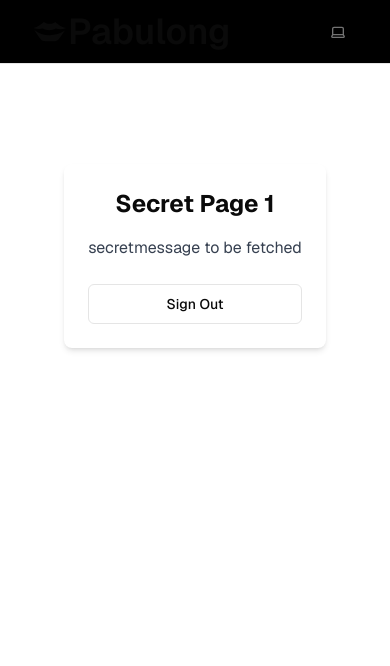
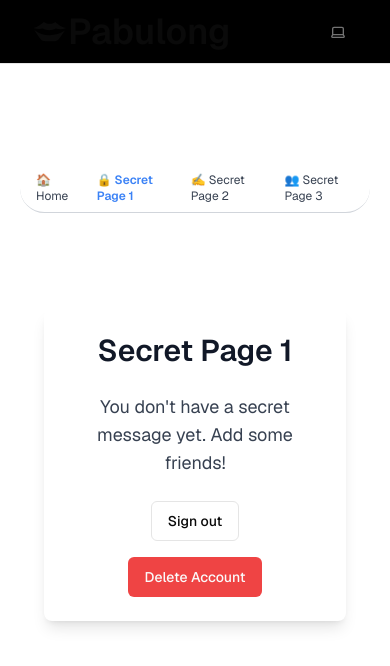
Before and after one commit to jerwintuchi/pabulong, a Next.js app: page /secret-page-1 in a window 390 px wide. Shown: the top 666 px of the page. Built offline with nearby package versions, Linux system fonts and the light colour scheme; no server answers; the database is empty.

Commit message:
ui: responsive navlinks

```diff
--- a/app/(dashboard)/(routes)/secret-page-1/page.tsx
+++ b/app/(dashboard)/(routes)/secret-page-1/page.tsx
@@ -1,27 +1,47 @@
-// Add this to mark the component as a client component
 "use client";
 
+import { useEffect, useState } from "react";
 import { Button } from "@/components/ui/button";
 import { signOutAction } from "@/app/actions";
+import { getSecretMessage, handleDeleteAccount } from "@/utils/queries/queryDefinitions"; // Assuming this is where your query for secret message exists
+import SignOutButton from "@/components/buttons/signout-button";
+import DeleteAccountButton from "@/components/buttons/delete-account-button";
 
+// Secret Page Component
 export default function SecretPage1() {
+    const [secretMessage, setSecretMessage] = useState<string | null>(null);
+
+    // Fetch the secret message once the component is mounted
+    useEffect(() => {
+        const fetchSecretMessage = async () => {
+            const message = await getSecretMessage();
+            if (message !== undefined) { // Add a null check
+                setSecretMessage(message);
+            } else {
+                setSecretMessage("You don't have a secret message yet. Add some friends!"); // or set a default value
+            }
+        };
+
+        fetchSecretMessage();
+    }, []); // Empty dependency array ensures this runs once on component mount
 
     return (
-        <div className="max-w-lg mx-auto p-6 bg-white dark:bg-gray-900 rounded-lg shadow-md">
-            <h1 className="text-2xl font-bold text-center">Secret Page 1</h1>
-            <p className="mt-4 text-gray-700 dark:text-gray-300 text-center">
-                {"secretmessage to be fetched"}
-            </p>
-            <div className="mt-6 flex gap-4 justify-center">
-                <form className="w-full">
-                    <Button
-                        variant="outline"
-                        onClick={signOutAction}
-                        className="w-full sm:w-auto"
-                    >
-                        Sign Out
-                    </Button>
-                </form>
+        <div className="max-w-lg mx-auto p-6 bg-white dark:bg-gray-900 rounded-lg shadow-lg">
+            <h1 className="text-3xl font-semibold text-center text-gray-900 dark:text-gray-100">
+                Secret Page 1
+            </h1>
+
+            {/* Display Secret Message */}
+            <div className="mt-6 text-center">
+                <p className="text-lg text-gray-700 dark:text-gray-300">
+                    {secretMessage || "You don't have a secret message yet. Add some friends!"}
+                </p>
+            </div>
+
+            {/* Action Buttons */}
+            <div className="mt-6 flex flex-col sm:flex-row justify-center items-center gap-4">
+                <SignOutButton className="w-full sm:w-auto text-center" />
+                <DeleteAccountButton />
             </div>
         </div>
     );
--- a/app/(dashboard)/(routes)/secret-page-2/page.tsx
+++ b/app/(dashboard)/(routes)/secret-page-2/page.tsx
@@ -1,3 +1,4 @@
+"use client";
 import React from 'react'
 
 export default function Page() {
--- a/app/(dashboard)/(routes)/secret-page-3/page.tsx
+++ b/app/(dashboard)/(routes)/secret-page-3/page.tsx
@@ -1,3 +1,4 @@
+"use client";
 import React from 'react'
 
 
--- a/app/(dashboard)/_components/HomePageClient.tsx
+++ b/app/(dashboard)/_components/HomePageClient.tsx
@@ -1,13 +1,13 @@
-"use client";
+// app/(dashboard)/_components/HomePageClient.tsx
+"use client"; // This marks the file as a client-side component
 
-import { Button } from "@/components/ui/button";
-import Link from "next/link";
 import React from "react";
 import { usePathname } from "next/navigation";
-import { handleDeleteAccount } from "@/utils/queries/queryDefinitions";
+
 import { UserType } from "@/app/types/definitions";
 import SignOutButton from "@/components/buttons/signout-button";
 import DeleteAccountButton from "@/components/buttons/delete-account-button";
+import NavLinks from "@/components/NavLinks";
 
 interface HomePageClientProps {
     user: UserType;
@@ -23,15 +23,12 @@ export default function HomePageClient({ user }: HomePageClientProps) {
     const pathname = usePathname();
 
     return (
-        <div className="relative flex justify-center">
+        <div className="relative flex justify-center mt-20">
             {/* Main Content */}
             <div className="max-w-lg mx-auto p-6 bg-white dark:bg-gray-900 rounded-xl shadow-md border border-gray-300 dark:border-gray-700">
                 <h1 className="text-2xl font-medium text-gray-900 dark:text-gray-100 text-center">
-                    Hi, {user.username}
+                    Hi, {user.username}!
                 </h1>
-                <p className="mt-2 text-gray-700 dark:text-gray-300 text-center">
-                    Secret Message: {user.secretMessage || "No secret message yet. Add some friends!"}
-                </p>
 
                 {/* Centered Buttons */}
                 <div className="mt-6 flex flex-col sm:flex-row justify-center items-center gap-4">
@@ -39,23 +36,6 @@ export default function HomePageClient({ user }: HomePageClientProps) {
                     <DeleteAccountButton />
                 </div>
             </div>
-
-            {/* Right Side HUD (Fixed Navigation) */}
-            <div className="fixed right-6 top-1/2 transform -translate-y-1/2 flex flex-col space-y-2">
-                {sideNavLinks.map(({ href, label }) => (
-                    <Link key={href} href={href}>
-                        <div
-                            className={`relative px-4 py-3 w-48 text-gray-900 dark:text-gray-200 rounded-l-xl transition-all
-                            ${pathname === href ? "bg-blue-500 text-white font-semibold shadow-lg" : "bg-gray-100 dark:bg-gray-800 hover:bg-gray-200 dark:hover:bg-gray-700"}`}
-                        >
-                            {pathname === href && (
-                                <span className="absolute left-0 top-1/2 -translate-y-1/2 w-2 h-full bg-blue-600 rounded-l-md"></span>
-                            )}
-                            {label}
-                        </div>
-                    </Link>
-                ))}
-            </div>
         </div>
     );
 }
--- /dev/null
+++ b/app/(dashboard)/layout.tsx
@@ -0,0 +1,19 @@
+// app/(dashboard)/layout.tsx
+import React from "react";
+import NavLinks from "@/components/NavLinks";
+
+interface SecretLayoutProps {
+    children: React.ReactNode;
+}
+
+export default function SecretLayout({ children }: SecretLayoutProps) {
+    return (
+        <div className="flex flex-col min-h-screen max-w-5xl mx-auto">
+            {/* Fixed NavLinks */}
+            <NavLinks />
+
+            {/* Main Content with padding for proper spacing */}
+            <div className="flex flex-1 flex-col gap-6 px-6 py-4 mt-20">{children}</div>
+        </div>
+    );
+}
--- a/app/(dashboard)/page.tsx
+++ b/app/(dashboard)/page.tsx
@@ -1,3 +1,4 @@
+// app/(dashboard)/page.tsx
 import React from "react";
 import HomePageClient from "./_components/HomePageClient";
 import Home from "@/components/Home";
@@ -15,11 +16,14 @@ export default async function HomePage() {
     // If not authenticated, render Home component
     if (isAuthenticated) {
         // If authenticated, fetch user data
-        const user = await getUser(); // Assuming getUser() returns the full user data
-        const username = await getUserName(); // Assuming user.id is available
+        const user = await getUser();
+        const username = await getUserName();
         const secretMessage = await getSecretMessage();
-        const friends = await getUserFriends(); // Assuming `user.friends` is an array
-        const pendingRequests = await getPendingFriendRequests(); // Assuming `user.pendingRequests` is an array
+        const friends = (await getUserFriends()).map((friendId: string | null) => ({
+            user_id: friendId,
+            secret_message: null, // or any default value
+        }));
+        const pendingRequests = (await getPendingFriendRequests()).filter((req) => req !== null);
 
         // Combine all the data into a single object of type UserType
         const userData: UserType = {
--- a/app/types/definitions.ts
+++ b/app/types/definitions.ts
@@ -3,7 +3,7 @@ import { User } from "@supabase/supabase-js";
 export interface UserType {
   user: User | null;
   username: string | null;
-  secretMessage: string | null;
+  secretMessage: string | null | undefined;
   friends: { user_id: string | null; secret_message: string | null }[];
   pendingRequests: string[];
 }
--- /dev/null
+++ b/components/NavLinks.tsx
@@ -0,0 +1,41 @@
+// components/NavLinks.tsx
+"use client";
+
+import Link from "next/link";
+import { usePathname } from "next/navigation";
+
+type NavLink = {
+    href: string extends `${"/"}/${string}` ? string : `/${string}`;
+    label: string;
+}
+const sideNavLinks: NavLink[] = [
+    { href: "/", label: "🏠 Home" },
+    { href: "/secret-page-1", label: "🔒 Secret Page 1" },
+    { href: "/secret-page-2", label: "✍️ Secret Page 2" },
+    { href: "/secret-page-3", label: "👥 Secret Page 3" },
+];
+
+const NavLinks = () => {
+    const pathname = usePathname();
+
+    return (
+        <nav className="sticky top-0 z-10 bg-white dark:bg-gray-900 py-2 border-b border-gray-300 dark:border-gray-700 rounded-full px-4">
+            <ul className="flex justify-center gap-6 sm:text-sm md:text-md text-xs">
+                {sideNavLinks.map((link) => (
+                    <li key={link.href}>
+                        <Link
+                            href={link.href}
+                            className={`${pathname === link.href
+                                ? "text-blue-500 font-semibold"
+                                : "text-gray-700 dark:text-gray-300"
+                                } hover:text-blue-500 transition-colors duration-200`}
+                        >   <p className="flex items-center ">{link.label}</p>
+                        </Link>
+                    </li>
+                ))}
+            </ul>
+        </nav>
+    );
+};
+
+export default NavLinks;
```
Also changed, not shown: contexts/UserContext.tsx (+69 -86 lines).
